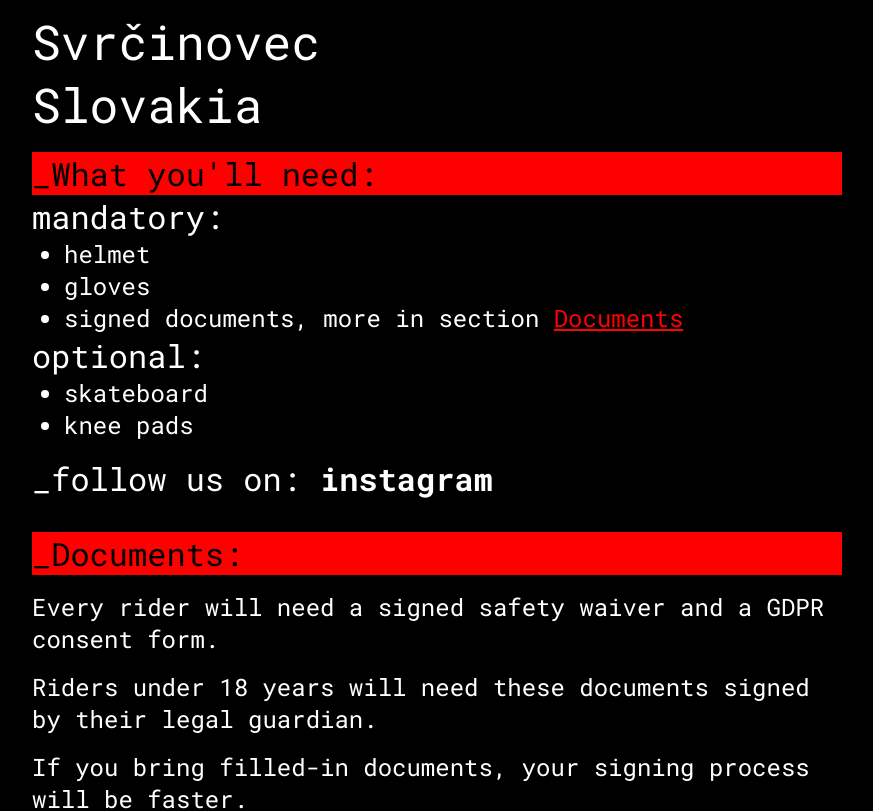
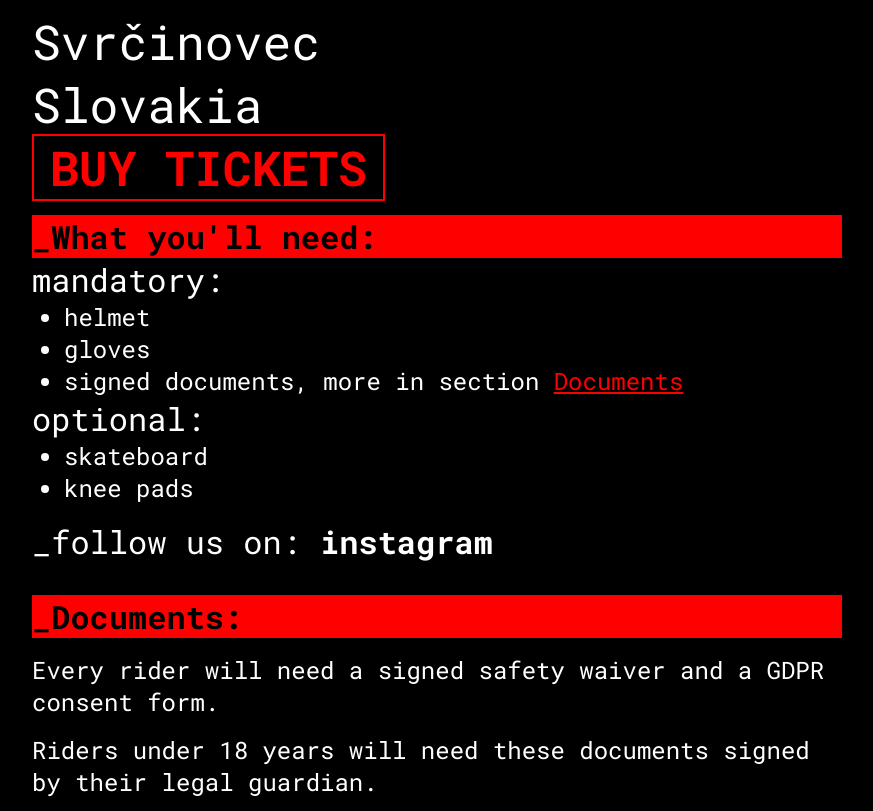
Before and after one commit to erevanayen/kf-2025, a Next.js app: page / in a window 1280 px wide. Shown: the part 783-1594 px from the top of the page, without its empty margins (203-1076 px from the left). Built offline with nearby package versions, Linux system fonts and the light colour scheme.

Commit message:
feat: buy button

```diff
--- a/app/globals.css
+++ b/app/globals.css
@@ -2,6 +2,7 @@
   --background: #000000;
   --foreground: #ffffff;
   --font-roboto-mono: 'Roboto Mono', monospace;
+  --color-primary: #4cffff;
 }
 
 @media (prefers-color-scheme: dark) {
--- a/app/page.module.css
+++ b/app/page.module.css
@@ -15,10 +15,22 @@
 .textRed {
   background-color: red;
   color: black;
+  font-weight: bold;
 }
 
 .colRed {
   color: red;
+}
+
+.buyTickets {
+ text-transform: uppercase;
+ text-decoration: none;
+ font-weight: bold;
+ /* color: var(--color-primary); */
+ color: red;
+ border: 2px solid red;
+ padding: 0px 1rem;
+ margin-top: 1rem;
 }
 
 .mT {
--- a/app/page.tsx
+++ b/app/page.tsx
@@ -50,11 +50,17 @@ interface Dictionary {
     gdprGuidelines: string;
     guidelines: string;
   };
+  buyTickets: string;
 }
 
 const dictionaries = {
   en: () => import('../dictionaries/en.json').then((module) => module.default),
   cs: () => import('../dictionaries/cs.json').then((module) => module.default),
+};
+
+const buyTicketsUrl = {
+  en: `https://goout.net/en/kysuce-freeride-2025/szwdgux/`,
+  cs: `https://goout.net/sk/kysuce-freeride-2025/szwdgux/`,
 };
 
 const languageNames = {
@@ -125,6 +131,7 @@ export default function Home() {
             <div>{dictionary.date}</div>
             <div>{dictionary.location.village}</div>
             <div>{dictionary.location.country}</div>
+            <Link href={buyTicketsUrl[locale]} className={styles.buyTickets}>{dictionary.buyTickets}</Link>
             <div className={`${styles.text2} ${styles.textRed} ${styles.mT}`}>{'_'}{dictionary.whatYouNeed.title}:</div>
             <div className={styles.text2}>{dictionary.whatYouNeed.mandatory.title}:</div>
             <ul className={styles.subList}>
--- a/dictionaries/cs.json
+++ b/dictionaries/cs.json
@@ -42,5 +42,6 @@
     "gdprMinor": "GDPR souhlas (nezletilý)",
     "gdprGuidelines": "GDPR směrnice",
     "guidelines": "propozice"
-  }
+  },
+  "buyTickets": "Koupit lístky"
 }
--- a/dictionaries/en.json
+++ b/dictionaries/en.json
@@ -42,5 +42,6 @@
     "gdprMinor": "GDPR consent form (minor)",
     "gdprGuidelines": "GDPR guidelines",
     "guidelines": "guidelines"
-  }
+  },
+  "buyTickets": "Buy tickets"
 }
```
